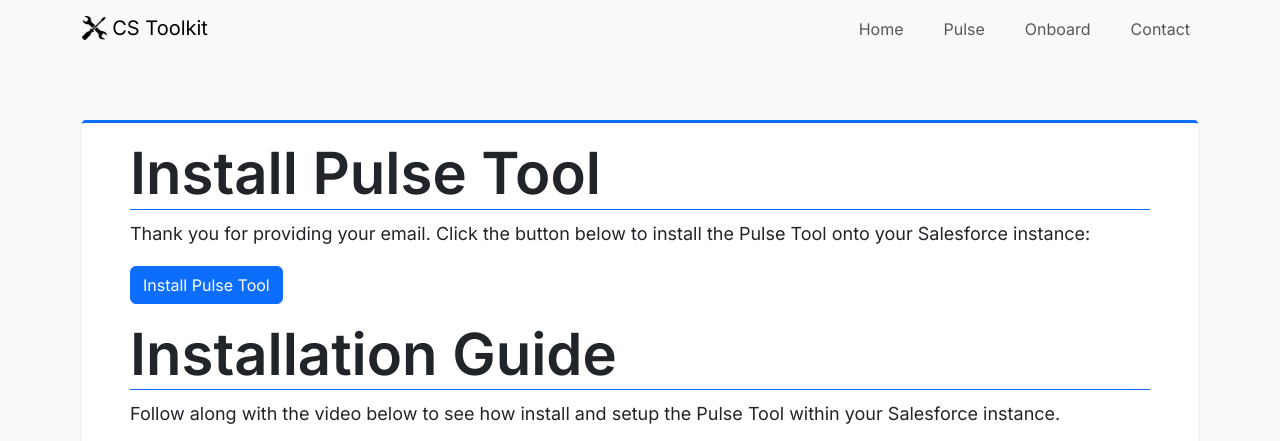
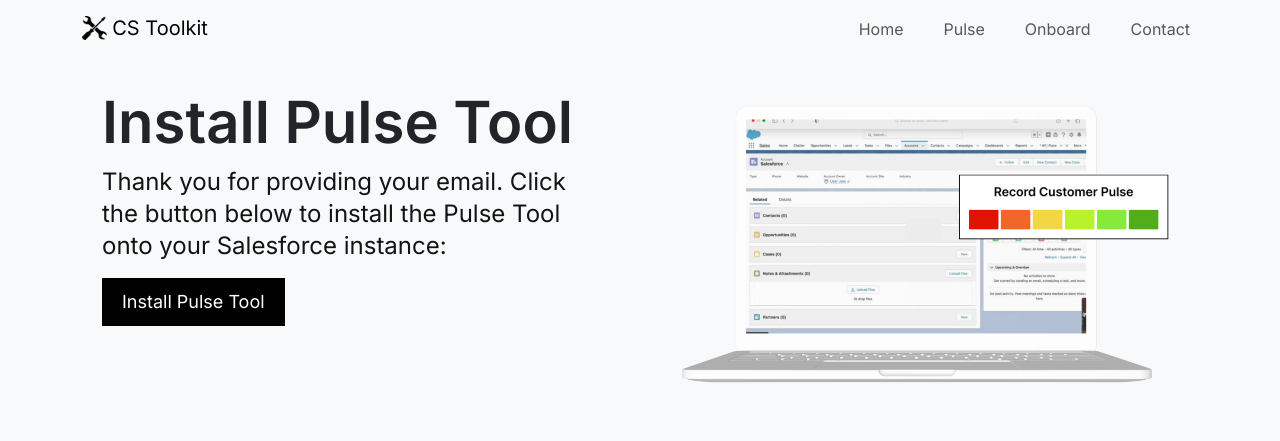
Before and after one commit to wbmcdonald4/cstoolkit, a Flask app: page /install_app in a window 1280 px wide. Shown: the top 441 px of the page. Run offline with Flask 3, Linux system fonts and the light colour scheme; some libraries are stand-ins or nearby versions.

Commit message:
update install_app page

```diff
--- a/src/static/css/main.css
+++ b/src/static/css/main.css
@@ -197,3 +197,11 @@ color: #131313;
   text-decoration: none;
   color: #ffffff; /* keeps the text color the same on hover */
 }
+
+@media (max-width: 1000px) {
+  .column {
+    display: flex;
+    justify-content: center;
+    align-items: center;
+  }
+}
--- a/src/templates/layout/header.html
+++ b/src/templates/layout/header.html
@@ -11,7 +11,7 @@
       <div class="collapse navbar-collapse" id="navbarSupportedContent">
         <ul class="navbar-nav ms-auto mb-2 mb-lg-0">
           <li class="nav-item">
-            <a class="nav-link custom-nav-link {{ 'active' if request.path == url_for('main.home') }}" href="{{ url_for('main.home') }}">Home</a>
+            <a class="nav-link custom-nav-link {{ 'active' if request.path == '/' or request.path == '/home' }}" href="{{ url_for('main.home') }}">Home</a>
           </li>
           <li class="nav-item">
             <a class="nav-link custom-nav-link {{ 'active' if request.path == url_for('main.pulse') }}" href="{{ url_for('main.pulse') }}">Pulse</a>
@@ -22,7 +22,6 @@
           <li class="nav-item">
             <a class="nav-link custom-nav-link {{ 'active' if request.path == url_for('main.contact') }}" href="{{ url_for('main.contact') }}">Contact</a>
           </li>
-
         </ul>
       </div>
     </div>
--- a/src/templates/main/install_app.html
+++ b/src/templates/main/install_app.html
@@ -1,6 +1,6 @@
 {% extends "layout/base.html" %}
 {% block content %}
-<div class="container py-5">
+<!-- <div class="container py-5">
   <div class="row">
     <div class="col">
       <div class="bg-white border-top border-primary border-3 rounded-1 my-3 py-3 px-5 shadow-sm">
@@ -15,5 +15,42 @@
       </div>
     </div>
   </div>
+</div> -->
+<div class="container">
+  <div class="row py-4">
+    <div class="col-lg-6">
+      <div class="p-2 bg-light rounded-3">
+        <div class="container-fluid">
+          <h1>Install Pulse Tool</h1>
+          <p class="pulse-content">Thank you for providing your email. Click the button below to install the Pulse Tool onto your Salesforce instance:</p>
+          <div class="column">
+            <a href="https://login.salesforce.com/packagingSetupUI/ipLanding.app?apvId=04tDn000000JJWcIAO" target="_blank">
+              <button class="custom-button">Install Pulse Tool</button>
+            </a>
+          </div>
+        </div>
+      </div>
+    </div>
+    <div class="col-lg-6">
+      <div class="p-2 bg-light rounded-3">
+        <div class="container-fluid">
+          <img src="{{ url_for('static', filename='images/pulse-image.png') }}" alt="Pulse Image" class="img-fluid" style="max-height: 400px; width: auto;">
+        </div>
+      </div>
+    </div>
+  </div>
+  <div class="row mb-5">
+    <div class="col-lg-12">
+      <div class="p-2 bg-light rounded-3">
+        <div class="container-fluid">
+          <h2>Installation Guide</h2>
+          <p class="pulse-content">Follow along with the video below to see how install and setup the Pulse Tool within your Salesforce instance.</p>
+          <div class="ratio ratio-16x9">
+            <iframe src="https://www.youtube.com/embed/AaQJygkle2E" title="Pulse Installation Guide" allowfullscreen></iframe>
+          </div>
+        </div>
+      </div>
+    </div>
+  </div>
 </div>
 {% endblock content %}
```
